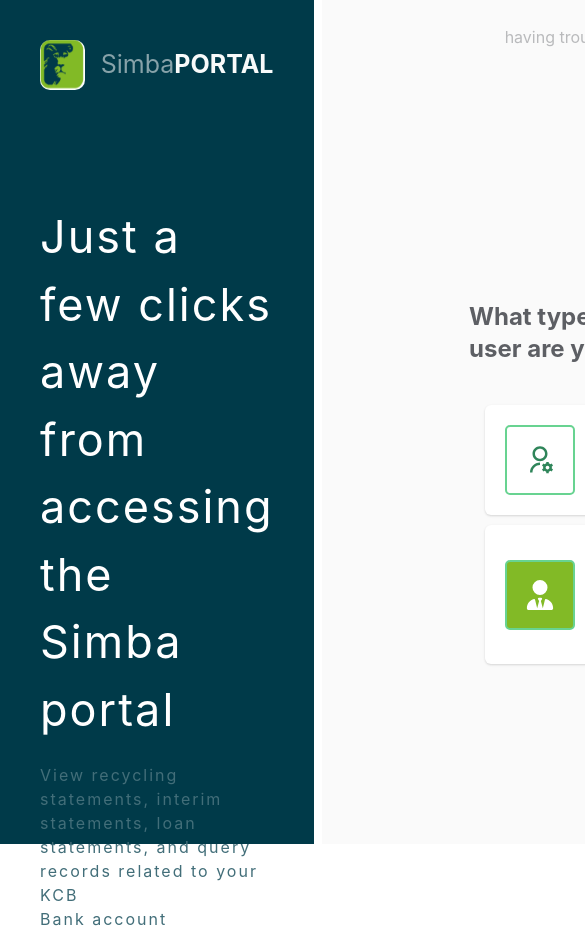
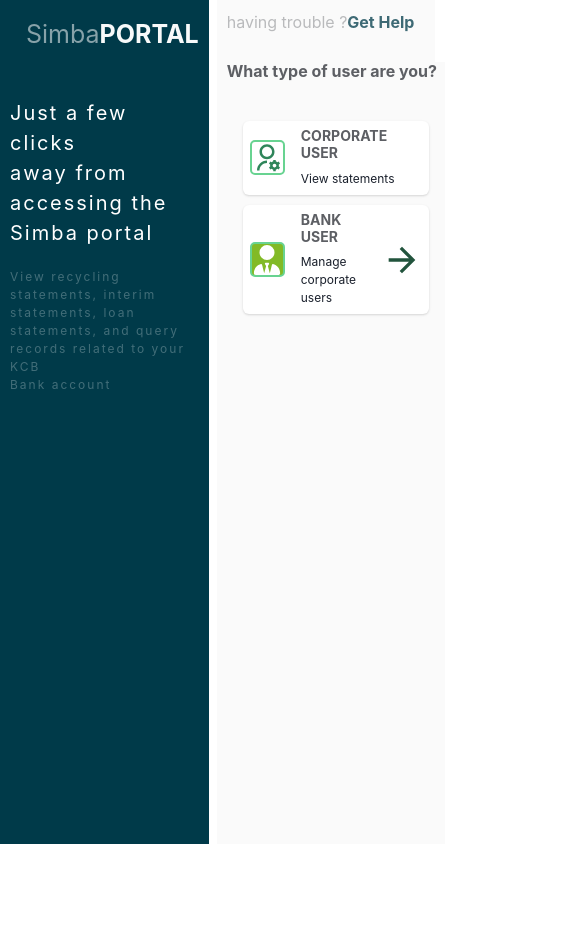
Before and after one commit to SIMONKAMAU21/KCB-portal, a React (Vite) app: page / in a window 390 px wide. Shown: the top 931 px of the page, 585 px wide, since content can reach past the window. After the commit the page ends 844 px from the top, so only its background shows below. Built offline with nearby package versions, Linux system fonts and the light colour scheme.

Commit message:
responsive page one

```diff
--- a/src/components/AuthPageWrapper/index.jsx
+++ b/src/components/AuthPageWrapper/index.jsx
@@ -6,16 +6,16 @@
   return (
     <HStack width="100vw" height="100vh" bg='white'>
       <VStack
-        p='40px'
+        p={{base:'10px',md:"40px"}}
         bg={Background || "#003A49"}
-        flex={1}
-        height="100vh"
+        flex={{base:"0.2" ,md:"1"}}
+        height={{base:'100vh', md:"100vh"}}
         color='white'
       >
         <Box w='100%'>
           <Logo bgColor={Background || "#003A49"} />
         </Box>
-        <Box mt='45%' w='100%' letterSpacing='2px' >
+        <Box mt={{base:"30px",md:"45%" }} w='100%' letterSpacing='2px' >
           {leftChildren}
         </Box>
       </VStack>
@@ -24,10 +24,10 @@
         height="100vh"
         bg='#FAFAFA'
       >
-        <Box display='flex' justifyContent='flex-end' w='100%' p='25px'>
+        <Box display='flex' justifyContent={{base:"flex-start" ,md:"flex-end"}} w='100%' p={{base:"10px" , md:"25px"}}>
           <span style={{color:'#B9BABC'}}>having trouble ? </span> <span style={{color:"#3E6A75", fontWeight:'bold'}}> Get Help</span>
         </Box >
-        <Box h="100vh" w="80%"  mt='10%'>
+        <Box h="100vh" w={{base:"100%",md:"80%"}}  mt={{base:"10px",md:"10%"}}>
         {rightChildren}
         </Box>
       </VStack>
--- a/src/components/loginSidebar/Stepone.jsx
+++ b/src/components/loginSidebar/Stepone.jsx
@@ -17,40 +17,40 @@
     color:"#5D5F64",
   }
   return (
-    <Box h="100%" w="100%" display="flex" justifyContent='center' bg='#FAFAFA' flexDirection='column'>
-      <Box mb='10' ml='108' >
-        <Heading as='h1' size='lg' sx={heading}>
+    <Box h="100%" w="100%" display={{base:"flex",md:"flex" }}justifyContent={{base:"none",md:'center'}} bg='#FAFAFA' flexDirection='column' ml={{base:"10px",md:"108"}}>
+      <Box mb='10'  >
+        <Heading as='h1' size={{base:"sm" , md:"lg"}} sx={heading}>
           What type of user are you?
         </Heading>
       </Box>
-      <VStack gap='10px' width='100%' maxWidth='600px' px='4' ml='108'>
-        <Card p='20px' width='100%' _hover={{ bg: "green.50", border: '2px solid', borderColor: '#D3F2C1', borderRadius: "10px" }}
+      <VStack gap='10px' width='100%' maxWidth='600px' px='4' >
+        <Card p={{base:"7px",md:"20px"}} width='100%' _hover={{ bg: "green.50", border: '2px solid', borderColor: '#D3F2C1', borderRadius: "10px" }}
         onClick={login}
         >
           <HStack spacing='4'>
-            <Box border='2px solid' borderColor='green.300' color='green.600' borderRadius='5px' h='70px' w='70px' alignItems='center' justifyContent='center' display='flex'>
+            <Box border='2px solid' borderColor='green.300' color='green.600' borderRadius='5px' h={{base:'35px',md:"70px"}} w={{base:'35px',md:"70px"}} alignItems='center' justifyContent='center' display='flex'>
               <RiUserSettingsLine size='30px' />
             </Box>
             <Box flex='1'>
               <VStack alignItems='flex-start'>
-                <Heading size='sm' sx={heading}>CORPORATE USER</Heading>
-                <Text>View statements</Text>
+                <Heading size={{base:'xs',md:"sm"}} sx={heading}>CORPORATE USER</Heading>
+                <Text fontSize={{base:"xs"}}>View statements</Text>
               </VStack>
             </Box>
           </HStack>
         </Card>
 
-        <Card p='20px' width='100%' cursor='pointer' _hover={{ bg: "green.50", border: '2px solid', borderColor: 'green.500', borderRadius: "10px" }}
+        <Card p={{base:"7px",md:"20px"}} width='100%' cursor='pointer' _hover={{ bg: "green.50", border: '2px solid', borderColor: 'green.500', borderRadius: "10px" }}
           onClick={nextstep}
         >
           <HStack spacing='4'>
-            <Box border='2px solid' borderColor='green.300' bg='#82BA26' borderRadius='5px' h='70px' w='70px' color='white' alignItems='center' justifyContent='center' display='flex'>
+            <Box border='2px solid' borderColor='green.300' bg='#82BA26' borderRadius='5px' h={{base:'35px',md:"70px"}} w={{base:'35px',md:"70px"}} color='white' alignItems='center' justifyContent='center' display='flex'>
               <FaUserTie size='30px' />
             </Box>
             <Box flex='1'>
               <VStack alignItems='flex-start'>
-                <Heading size='sm' sx={heading}>BANK USER</Heading>
-                <Text>Manage corporate users</Text>
+                <Heading size={{base:'xs',md:"sm"}} sx={heading}>BANK USER</Heading>
+                <Text fontSize={{base:"xs"}}>Manage corporate users</Text>
               </VStack>
             </Box>
             <Box>
--- a/src/pages/Settings/CreateRole.jsx
+++ b/src/pages/Settings/CreateRole.jsx
@@ -15,7 +15,7 @@
 
 const CreateRole = () => {
   const Roles = [
-    { number: 1, text: "CREATE ROLE", color: "#003A49", path: "/role/CreateRole" },
+    { number: 1, text: "CREATE ROLE", color: "#003A49", path: "/role/Createrole" },
     { number: 2, text: "PERMISSIONS", color: "#E2E2E2", path: "/role/CreateRole" },
   ];
 
@@ -32,7 +32,8 @@
           <VStack spacing={4} align="start" mt={5}>
             <FormControl>
               <FormLabel fontSize={"sm"}>Name</FormLabel>
-              <Input w={"60%"} placeholder="Name" />
+              <Input w={"60%"} placeholder="Name"
+              />
             </FormControl>
             <FormControl>
               <FormLabel fontSize={"sm"}>Status</FormLabel>
--- a/src/pages/steps/StepOne.jsx
+++ b/src/pages/steps/StepOne.jsx
@@ -10,8 +10,8 @@
 
     leftChildren={
    <Box  >
-       <Text  fontSize='45px'>Just a few clicks <br /> away from <br /> accessing the <br /> Simba portal </Text>
-      <Text mt='20px' color='#426E79' w='100%'>View recycling statements, interim statements, loan <br />statements, and query records related to your KCB <br />Bank account</Text>
+       <Text  fontSize={{base:"20px",md:"45px"}}>Just a few clicks <br /> away from <br /> accessing the <br /> Simba portal </Text>
+      <Text mt='20px' color='#426E79' w='100%'  fontSize={{base:"12px",md:"none"}}>View recycling statements, interim statements, loan <br />statements, and query records related to your KCB <br />Bank account</Text>
    </Box>
     }
     rightChildren={
--- a/src/pages/steps/StepTwo.jsx
+++ b/src/pages/steps/StepTwo.jsx
@@ -8,8 +8,8 @@
       <AuthWrapper
          leftChildren={
             <Box w='100%' >
-               <Text fontSize='35px'>Just a few clicks <br /> away from <br /> accessing the <br /> Simba portal </Text>
-               <Text mt='20px' color='#426E79' w='100%'>View recycling statements, interim statements, loan <br />statements, and query records related to your KCB <br />Bank account</Text>
+               <Text fontSize={{base:"20px",md:"45px"}}>Just a few clicks <br /> away from <br /> accessing the <br /> Simba portal </Text>
+               <Text mt='20px' color='#426E79' w='100%'fontSize={{base:"12px",md:"none"}}>View recycling statements, interim statements, loan <br />statements, and query records related to your KCB <br />Bank account</Text>
             </Box>
          }
          rightChildren={<>
```
